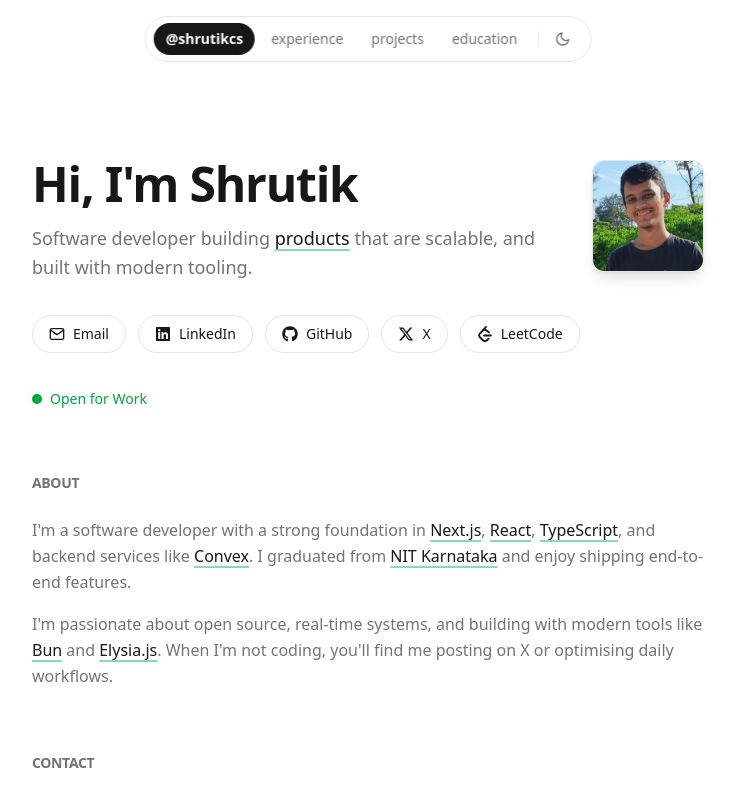
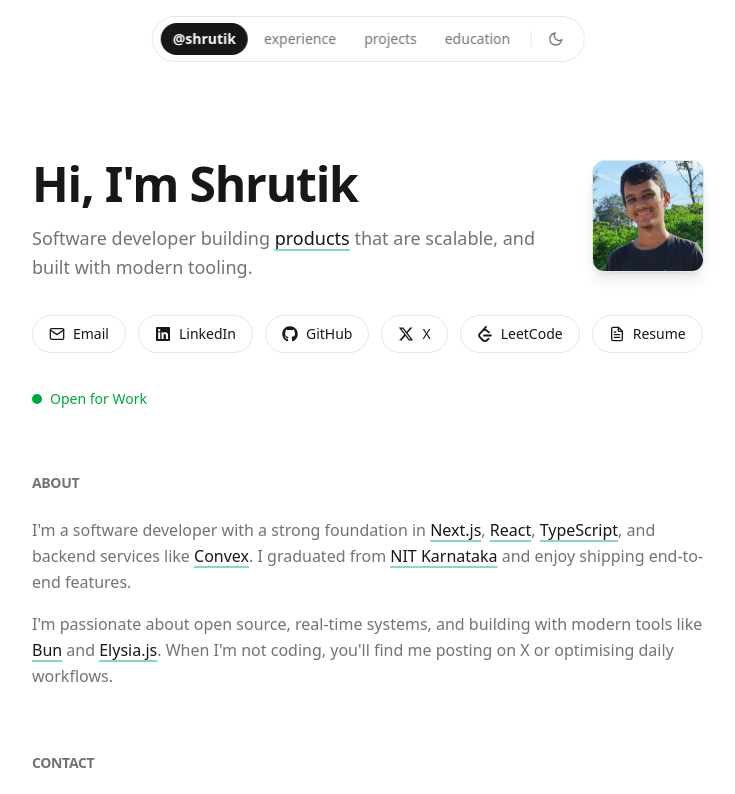
Before and after one commit to shrutikcs/portfolio, a Next.js app: page / in a window 1280 px wide. Shown: the top 794 px of the page, without its empty margins (272-1007 px from the left). Built offline with nearby package versions, Linux system fonts and the light colour scheme.

Commit message:
add resume and sitemap

```diff
--- a/src/app/ClientLayout.tsx
+++ b/src/app/ClientLayout.tsx
@@ -16,7 +16,7 @@ import {
 import { cn } from "@/lib/utils";
 
 const NAV_ITEMS = [
-  { href: "/", label: "@shrutikcs", icon: null },
+  { href: "/", label: "@shrutik", icon: null },
   { href: "/experience", label: "experience", icon: FiBriefcase },
   { href: "/projects", label: "projects", icon: FiCode },
   { href: "/education", label: "education", icon: FiBookOpen },
@@ -186,7 +186,7 @@ function Navigation() {
                 className="px-3 py-1.5 text-sm font-medium hover:text-foreground transition-colors flex items-center gap-2"
               >
                 <span className="text-muted-foreground font-bold">
-                  shrutikcs
+                  shrutik
                 </span>
                 <span className="text-muted-foreground/50">/</span>
                 <span className="text-foreground capitalize">
--- a/src/app/page.tsx
+++ b/src/app/page.tsx
@@ -4,7 +4,7 @@ import Image from "next/image";
 import { useState } from "react";
 import { FaGithub, FaLinkedin } from "react-icons/fa";
 import { FaXTwitter } from "react-icons/fa6";
-import { FiCheck, FiMail } from "react-icons/fi";
+import { FiCheck, FiFileText, FiMail } from "react-icons/fi";
 import { SiLeetcode } from "react-icons/si";
 import { LinkButton } from "@/components/ui/link-button";
 import { PageTransition } from "@/components/ui/page-transition";
@@ -18,6 +18,7 @@ const IconMap: { [key: string]: React.ComponentType<{ className?: string }> } =
   FaGithub,
   FaXTwitter,
   SiLeetcode,
+  FiFileText,
 };
 
 function parseTextWithLinks(text: string): React.ReactNode[] {
--- /dev/null
+++ b/src/app/sitemap.ts
@@ -0,0 +1,32 @@
+import type { MetadataRoute } from 'next'
+
+export default async function sitemap(): Promise<MetadataRoute.Sitemap> {
+  const baseUrl = 'https://shrutik.space'
+
+  return [
+    {
+      url: baseUrl,
+      lastModified: new Date(),
+      changeFrequency: 'monthly',
+      priority: 1,
+    },
+    {
+      url: `${baseUrl}/experience`,
+      lastModified: new Date(),
+      changeFrequency: 'monthly',
+      priority: 0.8,
+    },
+    {
+      url: `${baseUrl}/projects`,
+      lastModified: new Date(),
+      changeFrequency: 'monthly',
+      priority: 0.8,
+    },
+    {
+      url: `${baseUrl}/education`,
+      lastModified: new Date(),
+      changeFrequency: 'yearly',
+      priority: 0.5,
+    },
+  ]
+}
--- a/src/data/social-links.json
+++ b/src/data/social-links.json
@@ -38,5 +38,13 @@
     "icon": "SiLeetcode",
     "order": 4,
     "published": true
+  },
+  {
+    "id": "resume",
+    "name": "Resume",
+    "url": "/resume.pdf",
+    "icon": "FiFileText",
+    "order": 5,
+    "published": true
   }
 ]
```
Also changed, not shown: 1 other file (tests, documents, lock files or other folders). Lines whose indentation alone changed are shown as unchanged.
